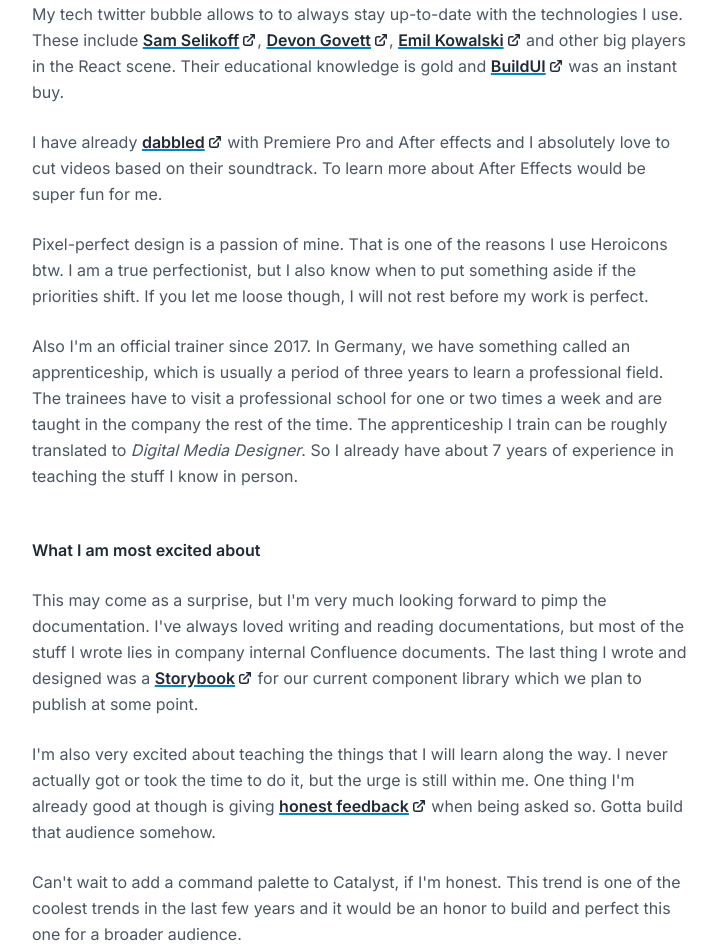
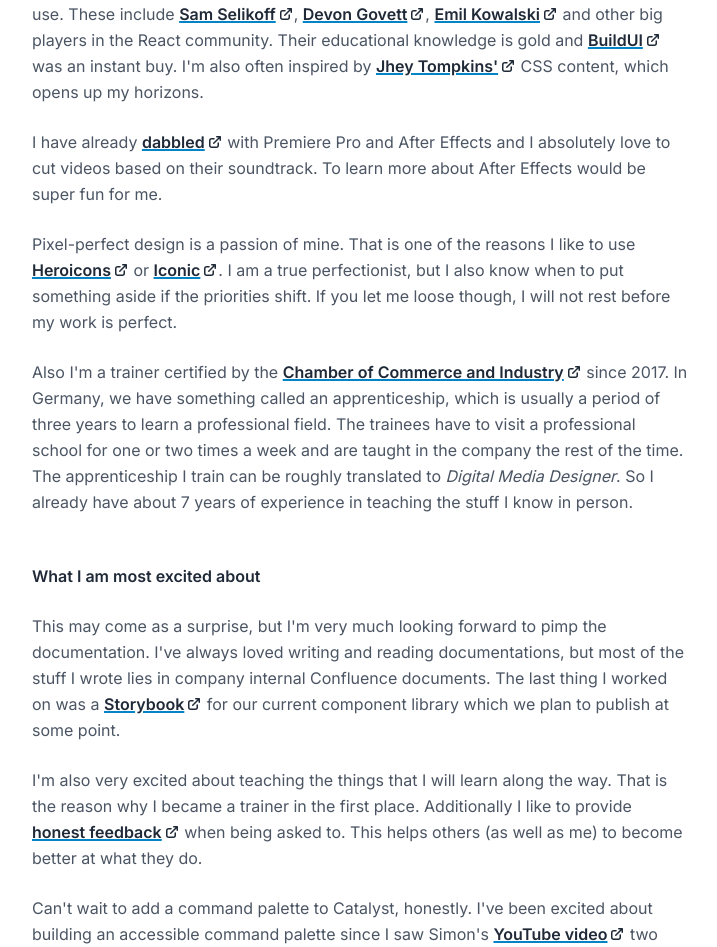
Before and after one commit to AmProsius/design-engineer-job-application, a Next.js app: page / in a window 1280 px wide. Shown: the part 1785-2732 px from the top of the page, without its empty margins (280-997 px from the left). Built offline with nearby package versions, Linux system fonts and the light colour scheme.

Commit message:
Add more info

```diff
--- a/app/page.tsx
+++ b/app/page.tsx
@@ -19,7 +19,7 @@
           <Section>
             <SectionHeadline>About me</SectionHeadline>
             <p>
-              Hi, my name is Fabian Bastwöste and I&apos;ve been a Germany based
+              Hi, my name is Fabian Bastwöste, I&apos;m 31 and I&apos;ve been a
               frontend developer for more than{" "}
               <ExternalLink href="https://en.wikipedia.org/wiki/12_Years_a_Slave_(film)">
                 12 years
@@ -136,7 +136,7 @@
               <ExternalLink href="https://api-platform.com/">
                 API Platform
               </ExternalLink>{" "}
-              and quickly discovered Tailwind CSS&apos;s huge potential. I then
+              and quickly discovered Tailwind CSS&apos; huge potential. I then
               became some kind of upgrade specialist for migrating Bootstrap to
               Tailwind CSS, which was a lot of fun. I also tried to{" "}
               <ExternalLink href="https://github.com/twbs/bootstrap/issues/35408">
@@ -158,7 +158,7 @@
           <Section>
             <SectionHeadline>Why you need me</SectionHeadline>
             <p>
-              My tech twitter bubble allows to to always stay up-to-date with
+              My tech twitter bubble allows me to always stay up-to-date with
               the technologies I use. These include{" "}
               <ExternalLink href="https://twitter.com/samselikoff">
                 Sam Selikoff
@@ -171,35 +171,48 @@
               <ExternalLink href="https://twitter.com/emilkowalski_">
                 Emil Kowalski
               </ExternalLink>{" "}
-              and other big players in the React scene. Their educational
+              and other big players in the React community. Their educational
               knowledge is gold and{" "}
               <ExternalLink href="https://buildui.com/">BuildUI</ExternalLink>{" "}
-              was an instant buy.
+              was an instant buy. I&apos;m also often inspired by{" "}
+              <ExternalLink href="https://twitter.com/jh3yy">
+                Jhey Tompkins&apos;
+              </ExternalLink>{" "}
+              CSS content, which opens up my horizons.
             </p>
             <p>
               I have already{" "}
               <ExternalLink href="https://pokecamp.de/2016-retro">
                 dabbled
               </ExternalLink>{" "}
-              with Premiere Pro and After effects and I absolutely love to cut
+              with Premiere Pro and After Effects and I absolutely love to cut
               videos based on their soundtrack. To learn more about After
               Effects would be super fun for me.
             </p>
             <p>
               Pixel-perfect design is a passion of mine. That is one of the
-              reasons I use Heroicons btw. I am a true perfectionist, but I also
-              know when to put something aside if the priorities shift. If you
-              let me loose though, I will not rest before my work is perfect.
+              reasons I like to use{" "}
+              <ExternalLink href="https://heroicons.com/">
+                Heroicons
+              </ExternalLink>{" "}
+              or <ExternalLink href="https://iconic.app/">Iconic</ExternalLink>.
+              I am a true perfectionist, but I also know when to put something
+              aside if the priorities shift. If you let me loose though, I will
+              not rest before my work is perfect.
             </p>
             <p>
-              Also I&apos;m an official trainer since 2017. In Germany, we have
-              something called an apprenticeship, which is usually a period of
-              three years to learn a professional field. The trainees have to
-              visit a professional school for one or two times a week and are
-              taught in the company the rest of the time. The apprenticeship I
-              train can be roughly translated to <em>Digital Media Designer</em>
-              . So I already have about 7 years of experience in teaching the
-              stuff I know in person.
+              Also I&apos;m a trainer certified by the{" "}
+              <ExternalLink href="https://www.ihk.de/oldenburg/english-5351018">
+                Chamber of Commerce and Industry
+              </ExternalLink>{" "}
+              since 2017. In Germany, we have something called an
+              apprenticeship, which is usually a period of three years to learn
+              a professional field. The trainees have to visit a professional
+              school for one or two times a week and are taught in the company
+              the rest of the time. The apprenticeship I train can be roughly
+              translated to <em>Digital Media Designer</em>. So I already have
+              about 7 years of experience in teaching the stuff I know in
+              person.
             </p>
           </Section>
 
@@ -209,8 +222,8 @@
               This may come as a surprise, but I&apos;m very much looking
               forward to pimp the documentation. I&apos;ve always loved writing
               and reading documentations, but most of the stuff I wrote lies in
-              company internal Confluence documents. The last thing I wrote and
-              designed was a{" "}
+              company internal Confluence documents. The last thing I worked on
+              was a{" "}
               <ExternalLink href="https://storybook.js.org/">
                 Storybook
               </ExternalLink>{" "}
@@ -219,29 +232,37 @@
             </p>
             <p>
               I&apos;m also very excited about teaching the things that I will
-              learn along the way. I never actually got or took the time to do
-              it, but the urge is still within me. One thing I&apos;m already
-              good at though is giving{" "}
+              learn along the way. That is the reason why I became a trainer in
+              the first place. Additionally I like to provide{" "}
               <ExternalLink href="https://twitter.com/amprosius/status/1723394545197400340">
                 honest feedback
               </ExternalLink>{" "}
-              when being asked so. Gotta build that audience somehow.
+              when being asked to. This helps others (as well as me) to become
+              better at what they do.
             </p>
             <p>
-              Can&apos;t wait to add a command palette to Catalyst, if I&apos;m
-              honest. This trend is one of the coolest trends in the last few
-              years and it would be an honor to build and perfect this one for a
-              broader audience.
+              Can&apos;t wait to add a command palette to Catalyst, honestly.
+              I&apos;ve been excited about building an accessible command
+              palette since I saw Simon&apos;s{" "}
+              <ExternalLink href="https://www.youtube.com/watch?v=-jix4KyxLuQ">
+                YouTube video
+              </ExternalLink>{" "}
+              two years ago and it would be an honor to build and perfect this
+              one for a broader audience.
             </p>
             <p>
               New templates for Tailwind UI are also very tempting. I already
-              have a few in the back of my head and I would love to share some
-              ideas in a private interview!
+              have a few ideas in the back of my head (like a comparison portal
+              template for example) and I would love to share them in a private
+              interview!
             </p>
             <p>
               I&apos;m a huge fan of style guides and design systems, so
               naturally I was very excited for Tailwind UI and Catalyst. To work
-              on either of those would be a dream come true.
+              on either of those would be a dream come true. We could set up
+              Storybook for a quick component overview. We can add new
+              components like tags and tag groups. The possibilities are
+              endless.
             </p>
           </Section>
 
@@ -335,7 +356,7 @@
                 minimalistic
               </ExternalLink>
               . But that&apos;s just one side of the coin. After seeing the
-              documention <em>Minimalism</em> by{" "}
+              documentation <em>Minimalism</em> by{" "}
               <ExternalLink href="https://www.theminimalists.com/">
                 The Minimalists
               </ExternalLink>{" "}
@@ -365,6 +386,66 @@
           </Section>
 
           <Section>
+            <SectionHeadline>Private life</SectionHeadline>
+            <p>
+              I currently live alone with my 4-year-old son visiting on the
+              weekends.
+            </p>
+            <p>
+              As I&apos;m a big fan of retro games, I decided to become actually
+              involved and started developing an extensive{" "}
+              <ExternalLink href="https://github.com/AmProsius/gothic-1-community-patch">
+                patch
+              </ExternalLink>{" "}
+              for{" "}
+              <ExternalLink href="https://www.gog.com/en/game/gothic">
+                Gothic
+              </ExternalLink>
+              , a game that&apos;s over 20 years old (and currently 75% off, so
+              go and buy it). The patch has over 90k downloads and is the third
+              most subscribed mod on the{" "}
+              <ExternalLink href="https://steamcommunity.com/workshop/browse/?appid=65540&browsesort=totaluniquesubscribers&section=readytouseitems&actualsort=totaluniquesubscribers&p=1">
+                Steam workshop
+              </ExternalLink>
+              . I&apos;m also involved in some other mods (like the{" "}
+              <ExternalLink href="https://www.gothic-reloaded-mod.org/en/">
+                Gothic Reloaded Mod
+              </ExternalLink>
+              , which visually overhauls the game) and an{" "}
+              <ExternalLink href="https://forum.worldofplayers.de/forum/threads/1574630-Release-Gothic-1-Community-Patch?p=26713410&viewfull=1#post26713410">
+                active community member
+              </ExternalLink>
+              .
+            </p>
+            <p>
+              To consistently improve my imagination, I regularly participate in{" "}
+              <ExternalLink href="https://en.wikipedia.org/wiki/Tabletop_role-playing_game">
+                pen and paper
+              </ExternalLink>{" "}
+              events with my friends. Everyting from high fantasy (
+              <ExternalLink href="https://en.wikipedia.org/wiki/The_Dark_Eye">
+                The Dark Eye
+              </ExternalLink>
+              ) over the current timeline (
+              <ExternalLink href="https://en.wikipedia.org/wiki/Vampire:_The_Masquerade">
+                Vampire: The Masquerade
+              </ExternalLink>
+              ) to a cyberpunk future (
+              <ExternalLink href="https://en.wikipedia.org/wiki/Shadowrun">
+                Shadowrun
+              </ExternalLink>
+              ).
+            </p>
+            <p>
+              To focus at work, I created a{" "}
+              <ExternalLink href="https://open.spotify.com/playlist/20AitWDd3aryUJKq221nhT?si=921ad85cb4354ff6">
+                psychill playlist
+              </ExternalLink>{" "}
+              on Spotify. Try it out, if you&apos;re into electronic music!
+            </p>
+          </Section>
+
+          <Section>
             <SectionHeadline>Famous last words</SectionHeadline>
             <p>
               Congratulations for noticing the pun in the title! I knew I could
```
